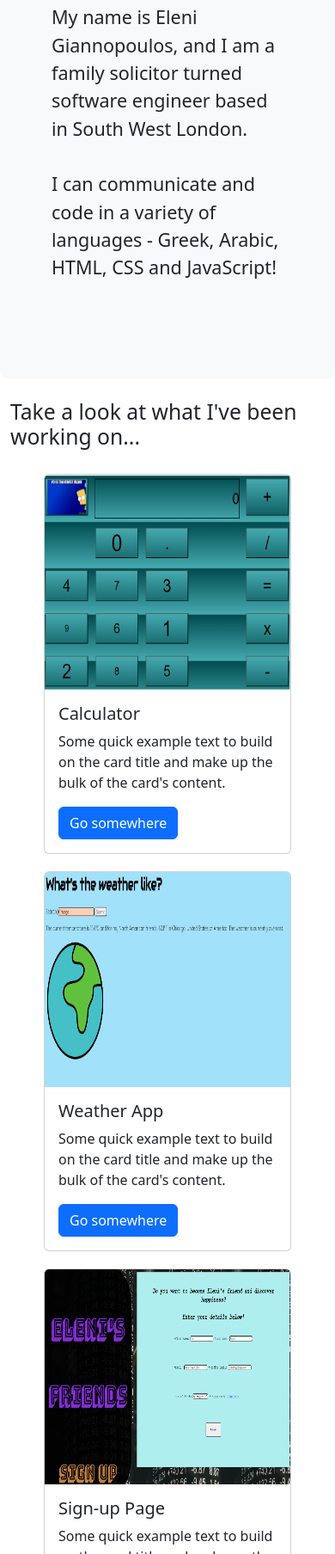
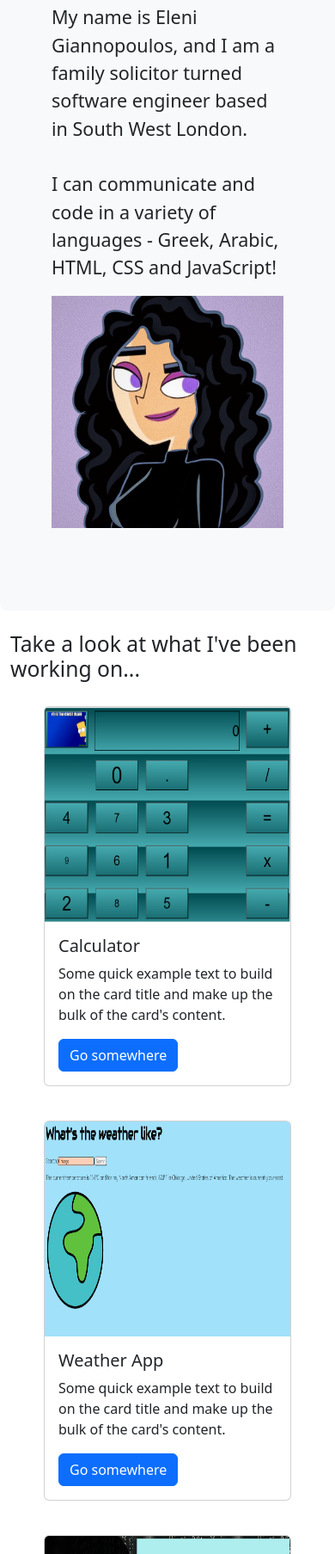
Before and after one commit to EleniMG/Bootstrap-Portfolio, a plain HTML site: page index.html in a window 390 px wide. Shown: the part 193-2000 px from the top of the page at 86% size. Drawn offline with nearby package versions, Linux system fonts and the light colour scheme.

Commit message:
Adding a bottom margin to project cards, adding avatar image, and using columns to arrange avatar and carrds

```diff
--- a/css/style.css
+++ b/css/style.css
@@ -1,11 +1,19 @@
+/* About Me */
+
+.about-me .row img {
+    height: auto;
+    width: 100%;
+}
+
 /* Projects Cards */
 
-.row{
+.projects .row{
     justify-content: space-around;
 }
 
 .cardContainer{
     margin-top: 20px;
+    margin-bottom: 20px;
     display: flex;
     justify-content: center;
 }
--- a/index.html
+++ b/index.html
@@ -30,10 +30,18 @@
 
       <div class="p-5 mb-4 bg-body-tertiary rounded-3">
         <div class="container-fluid py-5 about-me" id="about-me">
-          <h1 class="display-5 fw-bold">Hello there! 👋</h1>
-          <p class="col-md-8 fs-4">My name is Eleni Giannopoulos, and I am a family solicitor turned software engineer based in South West London.
-            <br><br>
-            I can communicate and code in a variety of languages - Greek, Arabic, HTML, CSS and JavaScript!</p>
+            <div class="row">
+                <div class="col-sm-12 col-lg-6">
+                    <h1 class="display-5 fw-bold">Hello there! 👋</h1>
+                    <p class="col-md-8 fs-4">My name is Eleni Giannopoulos, and I am a family solicitor turned software engineer based in South West London.
+                    <br><br>
+                    I can communicate and code in a variety of languages - Greek, Arabic, HTML, CSS and JavaScript!</p>
+                </div>
+
+                <div class="col-sm-12 col-lg-6">
+                    <img src="./images/curly-hair.jpg" alt="Animated curly-haired woman">
+                </div>
+            </div>
         </div>
       </div>
 
@@ -42,7 +50,7 @@
       <div class="container-fluid projects" id="projects">
         <h2>Take a look at what I've been working on...</h2>
         <div class="row">
-            <div class="cardContainer col-sm-12 col-md-6 col-xl-2">
+            <div class="cardContainer col-sm-12 col-md-6 col-lg-4 col-xl-2">
                 <div class="card" style="width: 18rem;">
                     <img class="card-img-top" src="./images/Calculator.png" alt="Calculator">
                     <div class="card-body">
@@ -53,7 +61,7 @@
                 </div>
             </div>
 
-            <div class="cardContainer col-sm-12 col-md-6 col-xl-2">
+            <div class="cardContainer col-sm-12 col-md-6 col-lg-4 col-xl-2">
                 <div class="card" style="width: 18rem;">
                     <img class="card-img-top" src="./images/Weather-app.png" alt="Weather app">
                     <div class="card-body">
@@ -64,7 +72,7 @@
                 </div>
             </div>
 
-            <div class="cardContainer col-sm-12 col-md-6 col-xl-2">
+            <div class="cardContainer col-sm-12 col-md-6 col-lg-4 col-xl-2">
                 <div class="card" style="width: 18rem;">
                     <img class="card-img-top" src="./images/Sign-up-page.png" alt="Sign-up-page">
                     <div class="card-body">
@@ -75,7 +83,7 @@
                 </div>
             </div>
 
-            <div class="cardContainer col-sm-12 col-md-6 col-xl-2">
+            <div class="cardContainer col-sm-12 col-md-6 col-lg-4 col-xl-2">
                 <div class="card" style="width: 18rem;">
                     <img class="card-img-top" src="./images/Etch-a-sketch.png" alt="Etch-a-sketch grid">
                     <div class="card-body">
```
